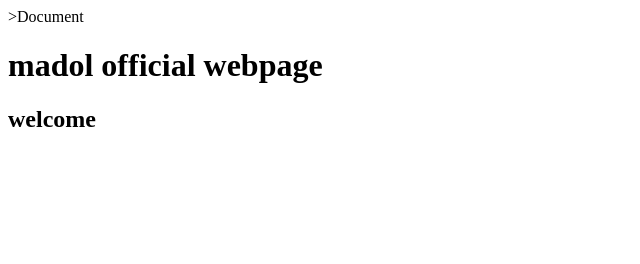
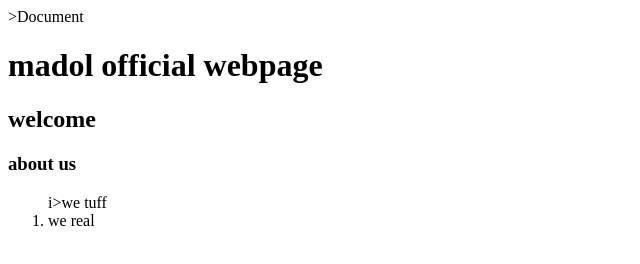
Before and after one commit to madoltyk/index, a plain HTML site: page index.html in a window 1280 px wide. Shown: the whole page, without its empty margins (0-640 px from the left). Drawn offline with Linux system fonts and the light colour scheme.

Commit message:
Update index.html

```diff
--- a/index.html
+++ b/index.html
@@ -9,4 +9,10 @@
     <h1>madol official webpage</h1>
     <h2>welcome</h2>
 </body>
+<h3>about us</h3>
+<ol>
+    i>we tuff</li>
+    <li>we real</li>
+</ol>
+
 </html>
```
